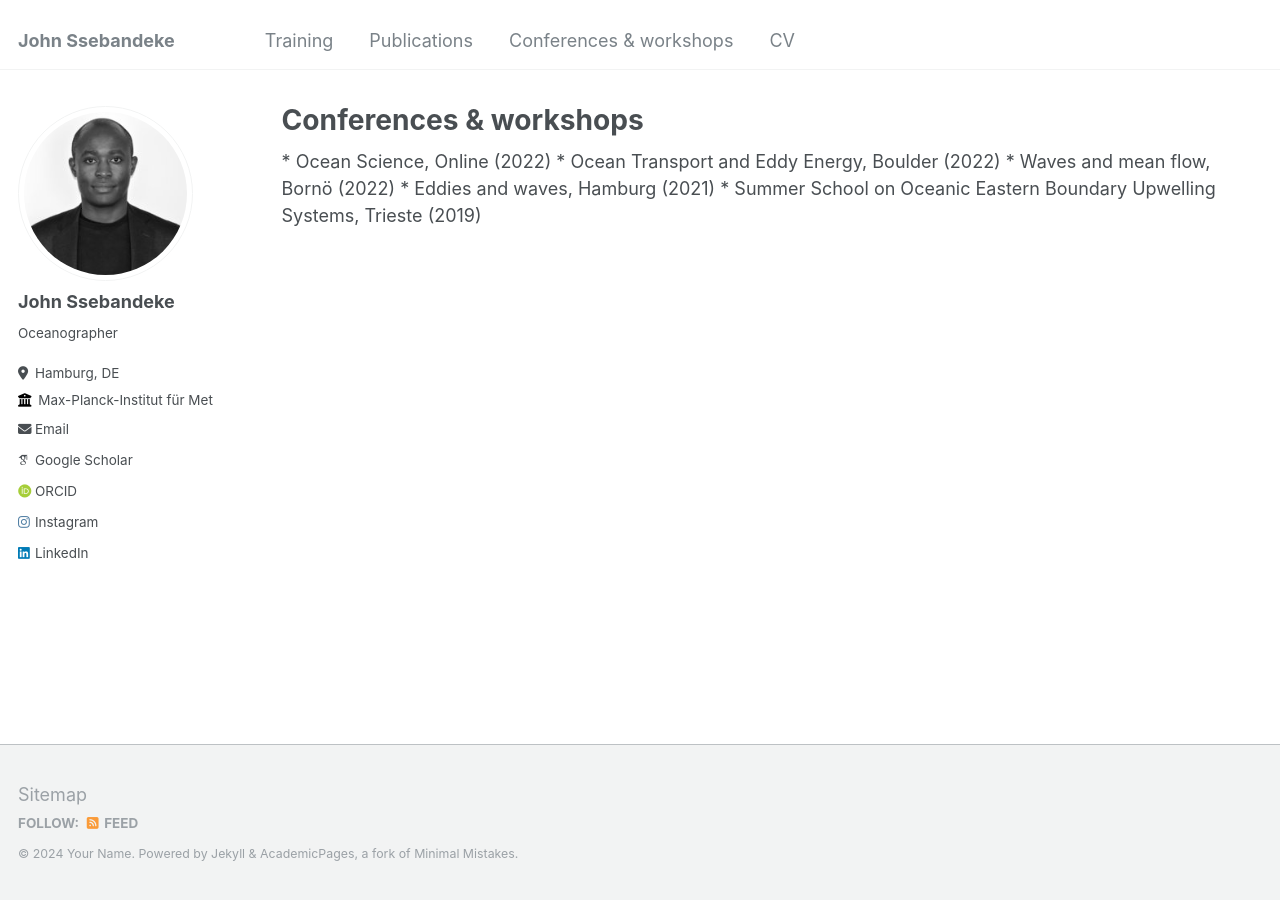
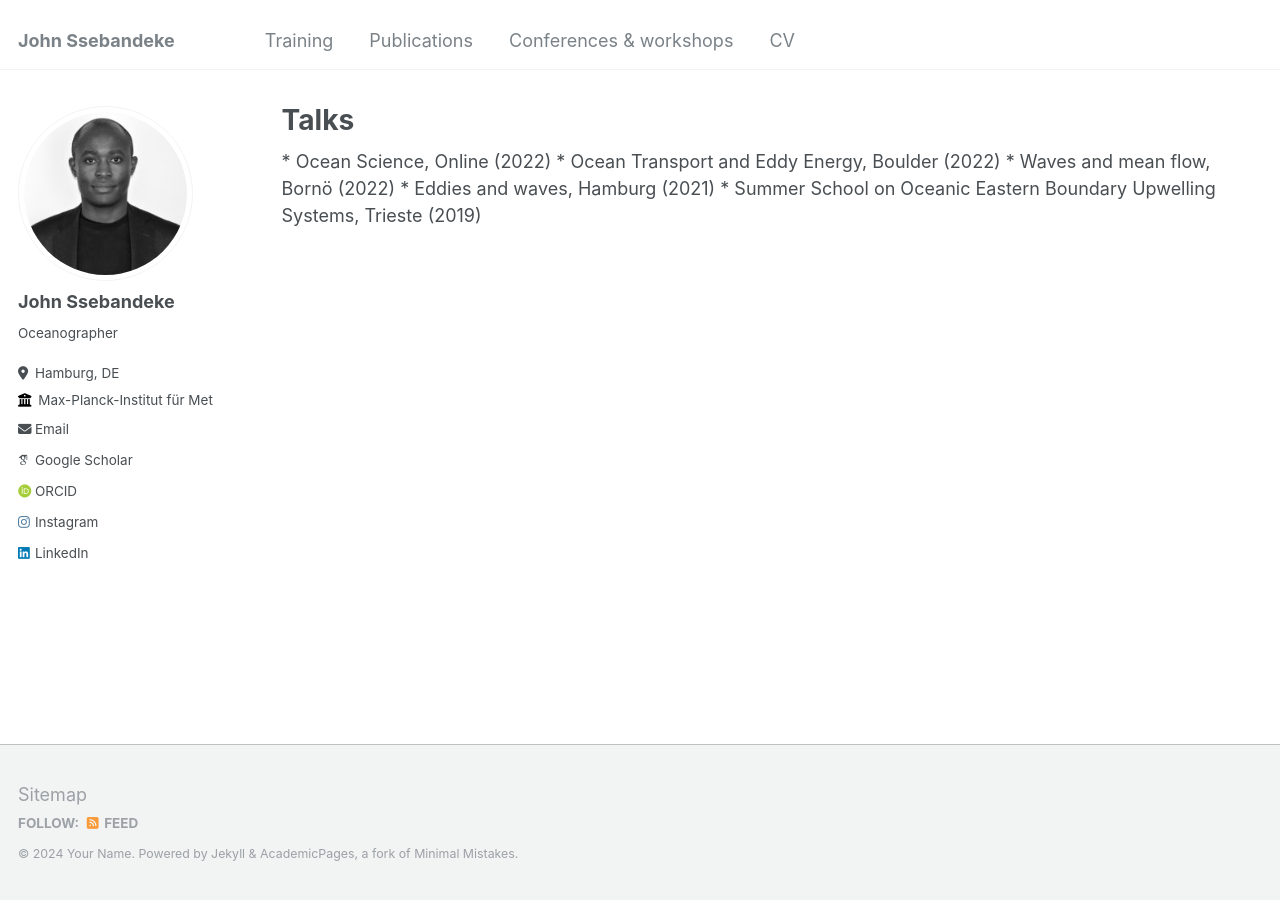
Before and after one commit to john-ssebandeke/john-ssebandeke.github.io, a Jekyll site: the page built from _pages/talks.html, in a window 1280 px wide. Built offline with Jekyll 4.4.1, drawn with Linux system fonts in a browser that asks for light colours; some web fonts are replaced.

Commit message:
Update talks.html

```diff
--- a/_pages/talks.html
+++ b/_pages/talks.html
@@ -1,6 +1,6 @@
 ---
 layout: archive
-title: "Conferences & workshops"
+title: "Talks"
 permalink: /talks/
 author_profile: true
 ---
```
